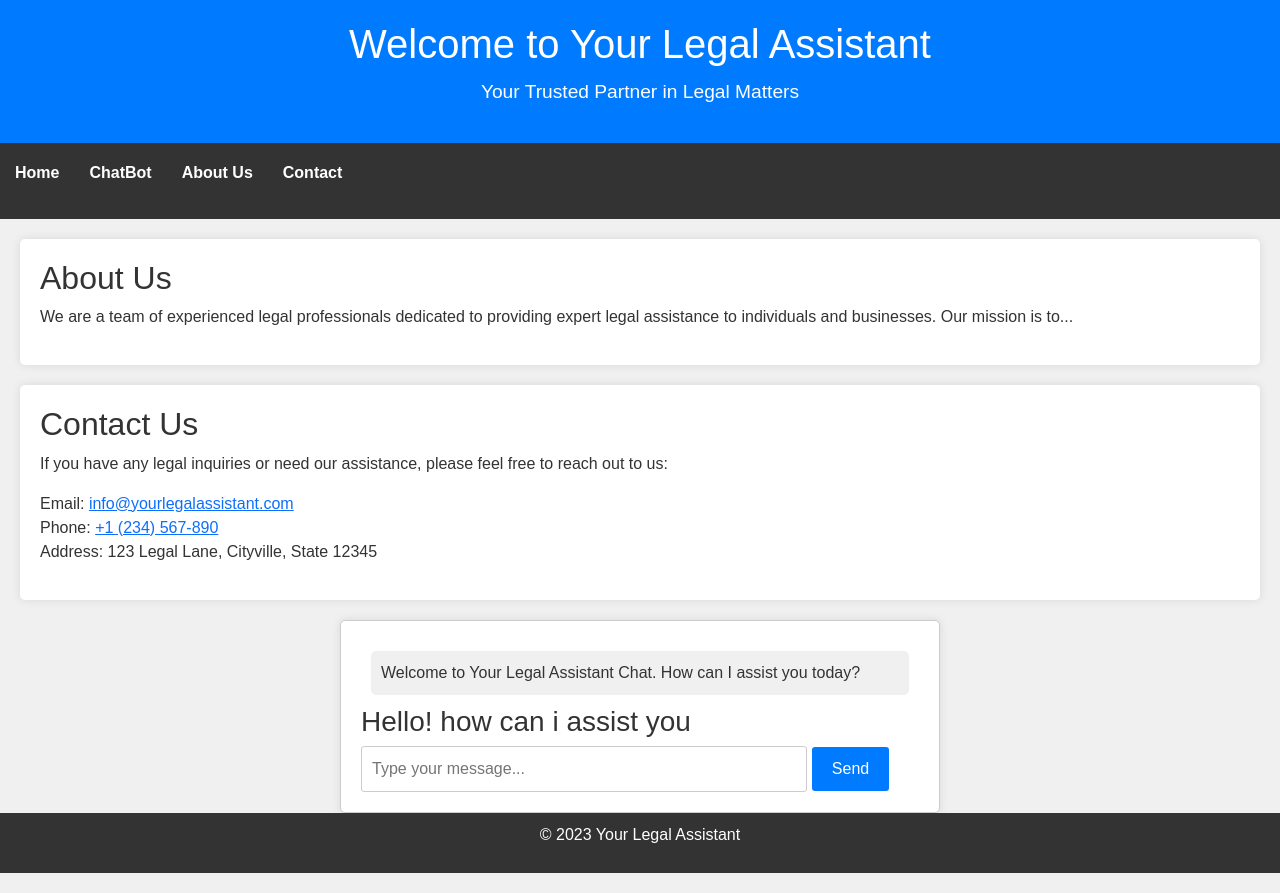
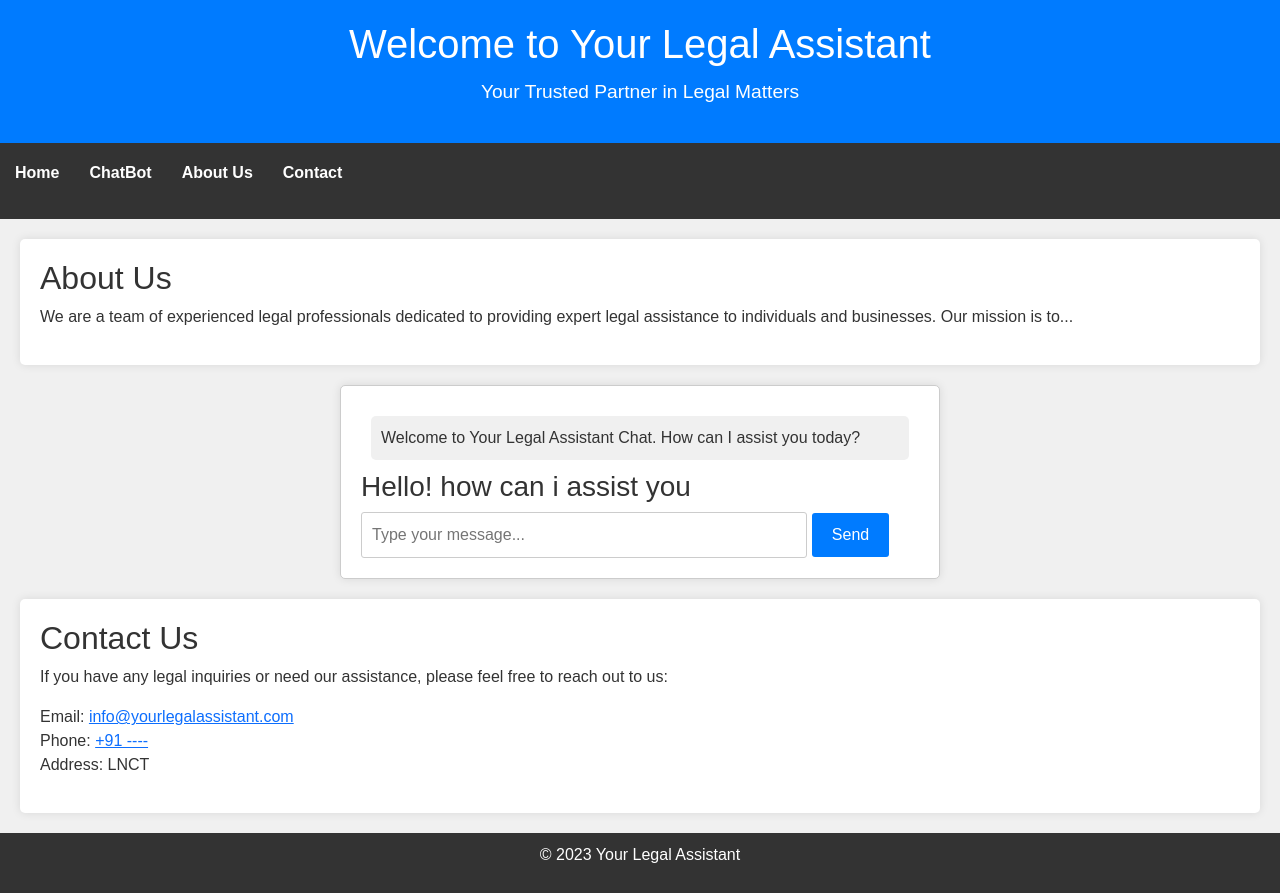
Before and after one commit to Ujjwalprajapati16/legal-assistant, a website with bundled scripts: page index.html in a window 1280 px wide. Built offline with nearby package versions, Linux system fonts and the light colour scheme.

Commit message:
Made some changes

```diff
--- a/index.html
+++ b/index.html
@@ -27,15 +27,6 @@
         <p>We are a team of experienced legal professionals dedicated to providing expert legal assistance to individuals and businesses. Our mission is to...</p>
     </section>
 
-    <section class="contact">
-        <h2>Contact Us</h2>
-        <p>If you have any legal inquiries or need our assistance, please feel free to reach out to us:</p>
-        <address>
-            Email: <a href="mailto:info@yourlegalassistant.com">info@yourlegalassistant.com</a><br>
-            Phone: <a href="tel:+1234567890">+1 (234) 567-890</a><br>
-            Address: 123 Legal Lane, Cityville, State 12345
-        </address>
-    </section>
 
     <!-- <section class="keyword-search">
         <h2>Search for Relevant Laws</h2>
@@ -63,7 +54,15 @@
         </form>
     </section>
 
-
+    <section class="contact">
+        <h2>Contact Us</h2>
+        <p>If you have any legal inquiries or need our assistance, please feel free to reach out to us:</p>
+        <address>
+            Email: <a href="mailto:info@yourlegalassistant.com">info@yourlegalassistant.com</a><br>
+            Phone: <a href="tel:+1234567890">+91 ----</a><br>
+            Address: LNCT
+        </address>
+    </section>
     <footer class="footer">
         <p>&copy; 2023 Your Legal Assistant</p>
     </footer>
```
